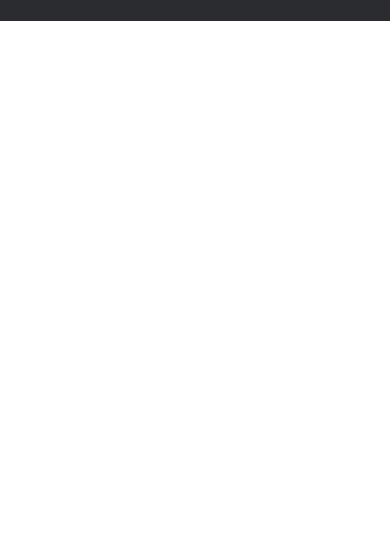
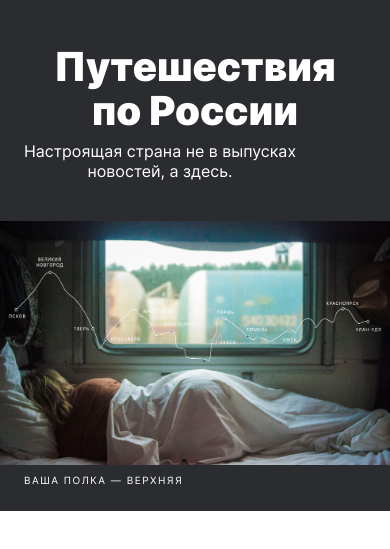
Before and after one commit to chedore/russian-travel, a plain HTML site: page index.html in a window 390 px wide. Shown: the part 61-610 px from the top of the page. Drawn offline with Linux system fonts and the light colour scheme.

Commit message:
added lead

```diff
--- /dev/null
+++ b/blocks/lead/__caption/lead__caption.css
@@ -0,0 +1,19 @@
+/*768px --> ~px*/
+.lead__caption {
+    font-style: normal;
+    font-size: 10px;
+    line-height: 1.4;
+    font-weight: 400;
+    letter-spacing: 1.5px;
+    text-transform: uppercase;
+    margin: 8px auto 0 24px;
+    padding: 0;
+}
+
+
+/*320px --> 767px*/
+@media screen and (max-width: 767px) {
+    .lead__subtitle {
+        margin: 8px auto 0 16px;
+    }
+}
--- /dev/null
+++ b/blocks/lead/__image/lead__image.css
@@ -0,0 +1,20 @@
+/*768px --> 1280px*/
+.lead__image {
+    max-width: 100%;
+    margin: 56px 0 0;
+}
+
+
+/*320px --> 767px*/
+@media screen and (max-width: 767px) {
+    .lead__image {
+        margin: 40px 0 0;
+    }
+}
+
+/*1280px --> ~px*/
+@media screen and (min-width: 1280px) {
+    .lead__image {
+        margin: 64px 0 0;
+    }
+}
--- /dev/null
+++ b/blocks/lead/__subtitle/lead__subtitle.css
@@ -0,0 +1,20 @@
+/*768px --> ~px*/
+.lead__subtitle {
+    max-width: 640px;
+    font-style: normal;
+    font-size: 30px;
+    line-height: 1.2;
+    font-weight: 400;
+    text-align: center;
+    margin: 32px 0 0;
+}
+
+/*320px --> 767px*/
+@media screen and (max-width: 767px) {
+    .lead__subtitle {
+        max-width: 288px;
+        font-size: 16px;
+        line-height: 1.25;
+        margin: 16px 0 0;
+    }
+}
--- a/blocks/lead/__title/lead__title.css
+++ b/blocks/lead/__title/lead__title.css
@@ -1,11 +1,19 @@
+/*768px --> ~px*/
 .lead__title {
     max-width: 720px;
-
     font-style: normal;
     font-size: 96px;
     line-height: 1.04;
     font-weight: 900;
     text-align: center;
+    margin: 0;
+}
 
-    margin-top: 48px;
+/*320px --> 767px*/
+@media screen and (max-width: 767px) {
+    .lead__title {
+        max-width: 288px;
+        font-size: 40px;
+        line-height: 1.1;
+    }
 }
--- a/blocks/lead/lead.css
+++ b/blocks/lead/lead.css
@@ -1,22 +1,27 @@
+/*1024px --> 1279px*/
 .lead {
     display: flex;
+    flex-direction: column;
+    align-items: center;
     width: calc(100% - 2*48px);
     z-index: auto;
     justify-content: space-between;
-    margin: 48px 48px 0 48px;
+    margin:  48px auto 0;
+    padding: 0;
 }
 
 
-@media screen and (min-width: 768px) and (max-width: 1023px) {
-    .header {
-        width: calc(100% - 2*24px);
-        margin: 28px 24px 0 24px;
+/*320px --> 1023px*/
+@media screen and (max-width: 1023px) {
+    .lead {
+        width: 100%;
     }
 }
 
-@media screen and (max-width: 767px) {
-    .header {
-        width: calc(100% - 2*16px);
-        margin: 0;
+/*1280px --> ~px*/
+@media screen and (min-width: 1280px) {
+    .lead {
+        width: calc(100% - 2*148px);
+        margin:  56px auto 0;
     }
 }
--- a/index.html
+++ b/index.html
@@ -24,18 +24,16 @@
         </ul>
     </header>
 
-    <!-- <main class="main">
+    <main class="main">
 
       <section class="lead">
-        444
         <h1 class="lead__title">Путешествия по России</h1>
-        <p>Настроящая страна не в выпусках новостей, а здесь.</p>
-        <img class="" src="./images/feynman.png" alt="Метод Фейнмана">
-        <a href="#" class="link feynman__link" lang="ru">ваша полка - верхняя &rarr;</a>
-
+        <p class="lead__subtitle">Настроящая страна не в выпусках новостей, а здесь.</p>
+        <img class="lead__image" src="./images/lead-polka.jpg" alt="Путешествие">
+        <figcaption class="lead__caption" lang="ru">ваша полка&nbsp;&mdash; верхняя</figcaption>
       </section>
 
-    </main> -->
+    </main>
 
     <footer class="footer"></footer>
   </div>
--- a/pages/style.css
+++ b/pages/style.css
@@ -11,6 +11,9 @@
 @import url(../blocks/header/__link/header__link.css);
 @import url(../blocks/header/__link/_active/header__link_active.css);
 
-/*
+
 @import url(../blocks/lead/lead.css);
-@import url(../blocks/lead/__title/lead__title.css); */
+@import url(../blocks/lead/__title/lead__title.css);
+@import url(../blocks/lead/__subtitle/lead__subtitle.css);
+@import url(../blocks/lead/__image/lead__image.css);
+@import url(../blocks/lead/__caption/lead__caption.css);
```
Also changed, not shown: images/lead-polka.jpg (added).
